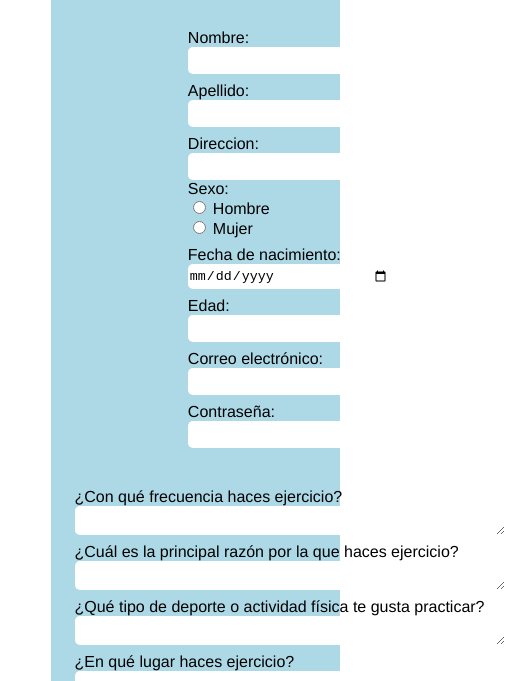
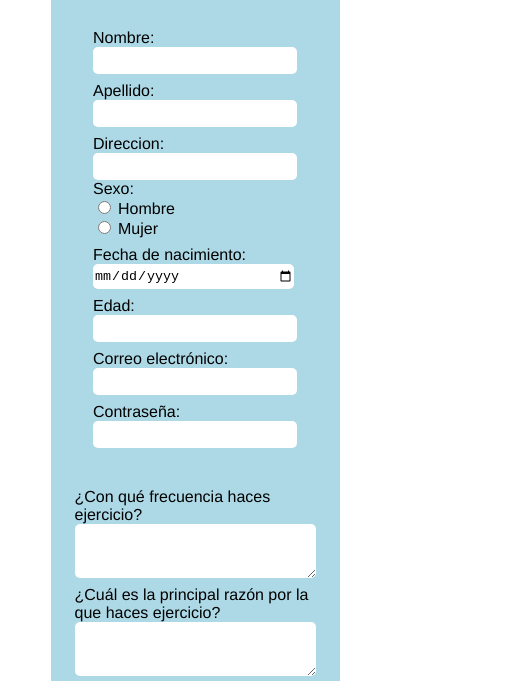
Before and after one commit to adrianlunau/Ejercicio-E-solutions, a plain HTML site: page index.html in a window 390 px wide. Shown: the part 138-819 px from the top of the page, 521 px wide, since content can reach past the window. Drawn offline with Linux system fonts and the light colour scheme.

Commit message:
Correccion responsive

```diff
--- a/style.css
+++ b/style.css
@@ -76,8 +76,7 @@ button {
 textarea {
     border: none;
     border-radius: 5px;
-    width: 32em;
-    height: 25px;
+    height: 50px;
 }
 
 input::target-text {
```
